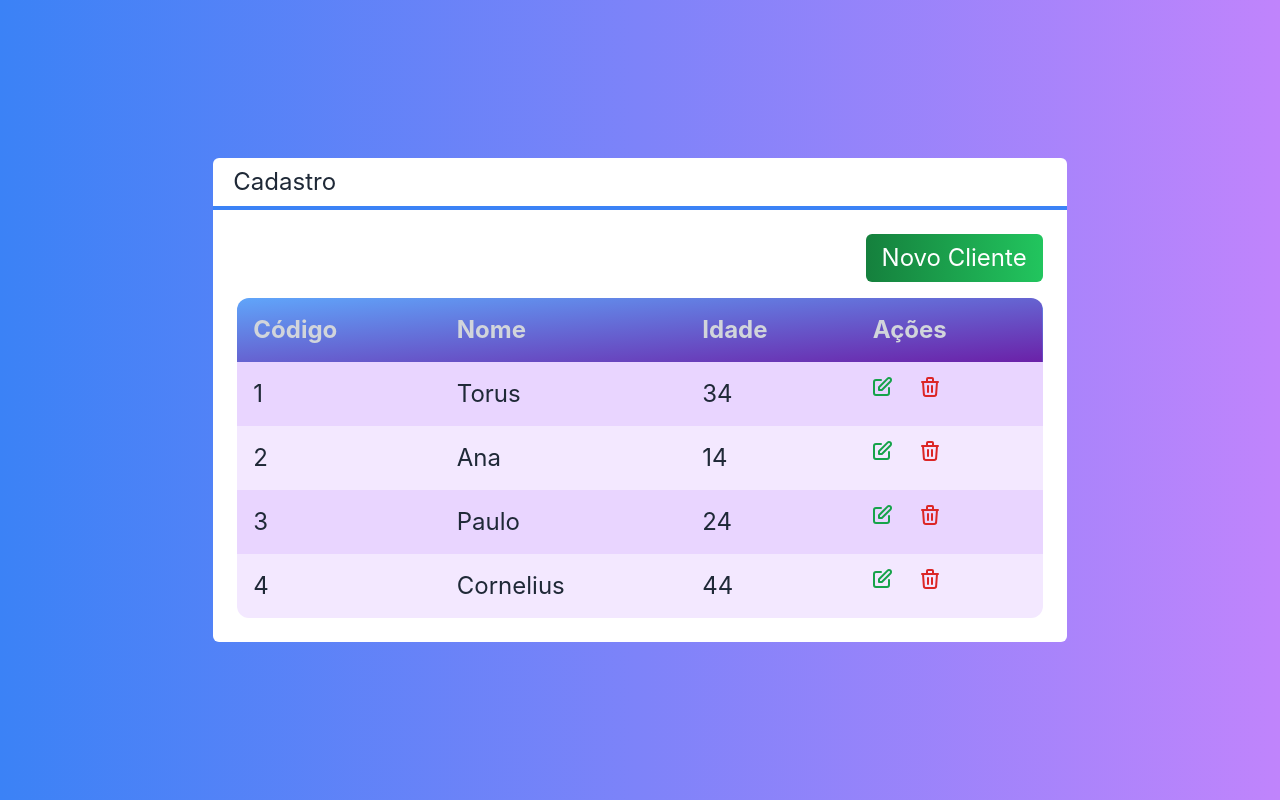
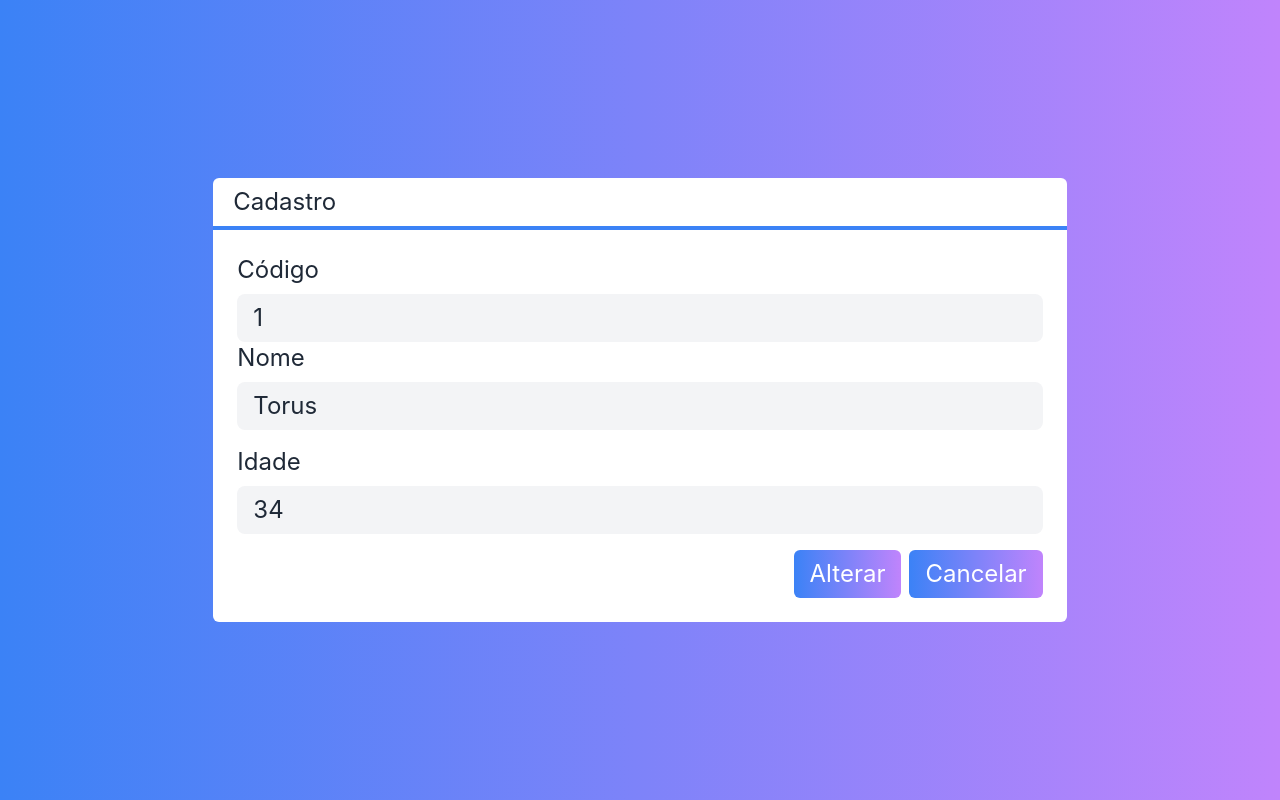
Before and after one commit to MaxSyos/CRUD-Nextjs, a Next.js app: page / in a window 1280 px wide. Both pictures are taken after a click on the button "Novo Cliente". Built offline with nearby package versions, Linux system fonts and the light colour scheme.

Commit message:
Estudo de CRUD em Nextjs

```diff
--- a/src/components/Botao.tsx
+++ b/src/components/Botao.tsx
@@ -2,12 +2,13 @@
     cor?: 'green' | 'blue' | 'gray'
     className?: string
     children: any
+    onClick?: () => void
 }
 
 export default function Botao(props: BotaoProps){
-    const cor = props.cor ?? 'green'
+    const cor = props.cor ?? 'gray'
     return(
-        <button className={`bg-gradient-to-r from-green-700 to-green-500 text-white px-4 py-2 rounded-md ${props.className}`}>
+        <button onClick={props.onClick} className={`bg-gradient-to-r from-${cor}-700 to-${cor}-500 text-white px-4 py-2 rounded-md ${props.className}`}>
             {props.children}
         </button>
     )
--- /dev/null
+++ b/src/components/Entrada.tsx
@@ -0,0 +1,28 @@
+interface EntradaProps{
+    texto: string
+    tipo?: 'Text' | 'number'
+    valor: any
+    somenteleitura?: boolean
+    className?: string
+    valorMudou?: (valor: any) => void
+}
+
+
+export default function Entrada(props: EntradaProps) {
+    return (
+        <div  className={`flex flex-col ${props.className}`} >
+            <label className="mb-2" >
+                {props.texto}
+            </label>
+            <input
+                type={props.tipo ?? 'text'}
+                value={props.valor}
+                readOnly={props.somenteleitura}
+                onChange={e => props.valorMudou?.(e.target.value)}
+                className={`border-purple-500 rounded-lg
+                    focus:outline-none bg-gray-100 px-4 py-2
+                    ${props.somenteleitura ? '' : 'focus:bg-white'}`}
+            />
+        </div>
+    )
+}
--- /dev/null
+++ b/src/components/Formulario.tsx
@@ -0,0 +1,37 @@
+import { useState } from "react";
+import Entrada from "./Entrada";
+import Cliente from "../core/Cliente";
+import Botao from "./Botao";
+
+interface FormularioProps{
+    cliente: Cliente
+    clienteMudou?: (cliente : Cliente) => void
+    cancelado?: () => void
+}
+
+
+export default function Formulario(props: FormularioProps) {
+
+    const id = props.cliente?.id
+    const [nome, setNome] = useState(props.cliente?.nome ?? '')
+    const [idade, setIdade] = useState(props.cliente?.idade ?? 0)
+
+    return (
+        <div>
+            {id ? (
+                <Entrada somenteleitura texto="Código" valor={id} />
+            ) : false}
+            <Entrada texto="Nome" valor={nome} valorMudou={setNome} className={`mb-4`}/>
+            <Entrada texto="Idade" tipo="number" valor={idade} valorMudou={setIdade} className={`mb-4`} />
+            <div className="flex justify-end mt-3 ">
+                <Botao cor="green" className="mr-2"
+                    onClick={() => props.clienteMudou?.(new Cliente(nome, +idade, id))}>
+                        {id ? 'Alterar' : 'Salvar'}
+                </Botao>
+                <Botao onClick={props.cancelado} cor="gray">
+                    Cancelar
+                </Botao>
+            </div>
+        </div>
+    )
+}
--- a/src/pages/index.tsx
+++ b/src/pages/index.tsx
@@ -2,6 +2,8 @@
 import Layout from '../components/Layout'
 import Table from '../components/Tabela'
 import Cliente from '../core/Cliente'
+import Formulario from '../components/Formulario'
+import { useState } from 'react'
 
 export default function Home() {
 
@@ -19,16 +21,40 @@
   function clienteExcluido(cliente: Cliente){
     console.log(cliente.nome)
   }
+
+  function salvarCliente(cliente: Cliente){
+    console.log(cliente)
+  }
+
+  const [visivel, setVisivel] = useState<'tabela' | 'form'> ('tabela')
+
   return (
     <div className={`flex justify-center items-center h-screen
           bg-gradient-to-r from-blue-500 to-purple-400 text-white text-2xl`}>
         <Layout titulo='Cadastro'>
-          <div className=" flex justify-end">
-            <Botao cor ='gray' className={`mb-4`}>Novo Cliente</Botao>
-          </div>
-          <Table clientes={clientes}
-            clienteSelecionado={clienteSelecionado}
-            clienteExcluido={clienteExcluido}/>
+          {visivel === 'tabela' ? (
+            <>
+              <div className=" flex justify-end">
+                <Botao
+                  cor='blue'
+                  className={`mb-4`}
+                  onClick={() => setVisivel('form')}>
+                    Novo Cliente
+                </Botao>
+              </div>
+              <Table clientes={clientes}
+                clienteSelecionado={clienteSelecionado}
+                clienteExcluido={clienteExcluido}
+              />
+            </>
+          ) : (
+            <Formulario
+              cliente={clientes[0]}
+              clienteMudou={salvarCliente}
+              cancelado={() => setVisivel('tabela')}
+            />
+          )}
+
         </Layout>
     </div>
   )
--- a/tailwind.config.js
+++ b/tailwind.config.js
@@ -5,9 +5,14 @@
     "./src/components/**/*.{js,ts,jsx,tsx}",
   ],
   safelist: [
+    {
+      pattern: /bg-('green' | 'blue' | 'gray')-(100|200|300|400|500|600|700)/,
+      variants: ['lg', 'hover', 'focus'],
+    },
+    /^from-/,
+    /^to-/,
     /^bg-/,
-    /^to-/,
-    /^from-/,
+
   ],
   theme: {
     extend: {},
```
